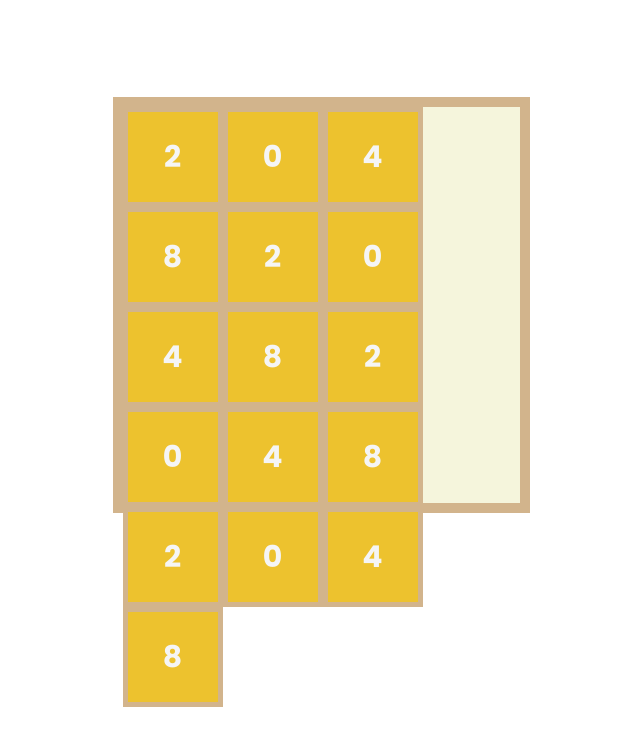
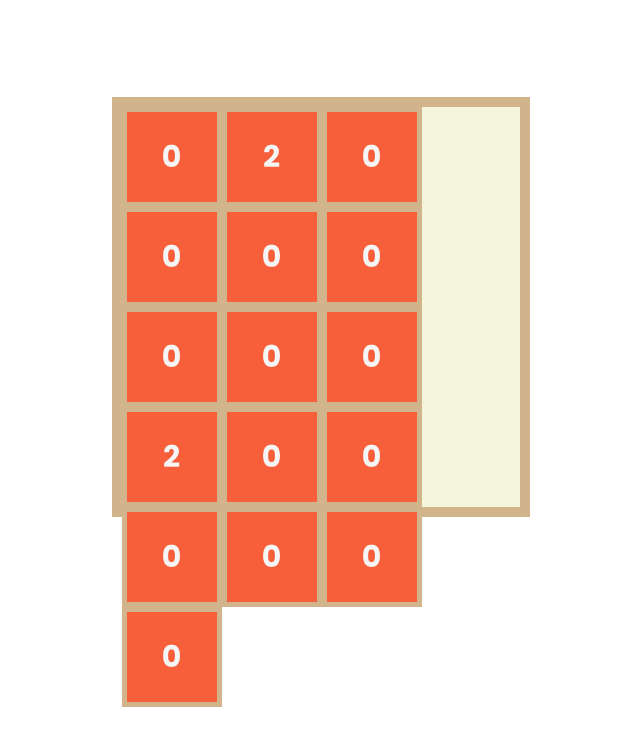
Before and after one commit to AthishThayalan/2048, a website built with Vite: page index.html in a window 1280 px wide. Shown: the part 51-796 px from the top of the page, without its empty margins (319-959 px from the left). Built offline with nearby package versions, Linux system fonts and the light colour scheme.

Commit message:
Manually changed width so boxes fill up entire board

```diff
--- a/src/_board.scss
+++ b/src/_board.scss
@@ -4,17 +4,6 @@
   flex-wrap: wrap;
   background-color: beige;
   border: 10px solid tan;
-  width: 397px;
-  height: 396px;
-  &__box {
-    width: 90px;
-    height: 90px;
-    border: 5px solid tan;
-    font-size: 30px;
-    font-weight: 700;
-    text-align: center;
-    display: flex;
-    justify-content: center;
-    align-items: center;
-  }
+  width: 398.79px;
+  height: 400px;
 }
--- a/src/_box.scss
+++ b/src/_box.scss
@@ -1,4 +1,4 @@
-board__box {
+.board__box {
   width: 90px;
   height: 90px;
   border: 5px solid tan;
@@ -8,57 +8,57 @@ board__box {
   display: flex;
   justify-content: center;
   align-items: center;
-}
 
-.two {
+  &--2 {
     background: #eee4da;
     color: grey;
   }
 
-.four {
+  &--4 {
     background: #ece0ca;
     color: grey;
   }
-.eight {
+  &--8 {
     background: lightsalmon;
     color: whitesmoke;
   }
-.sixteen {
+  &--16 {
     background-color: rgb(212, 119, 83);
     color: whitesmoke;
   }
 
-.thirtyTwo {
+  &--32 {
     background-color: #f57c5f;
     color: whitesmoke;
   }
 
-.sixtyFour {
+  &--64 {
     background-color: #f75f3b;
     color: whitesmoke;
   }
 
-.oneTwentyEight {
+  &--128 {
     background-color: #edd073;
     color: whitesmoke;
   }
 
-.twoFiftySix {
+  &--256 {
     background-color: #edcc62;
     color: whitesmoke;
   }
 
-.fiveTwelve {
+  &--512 {
     background-color: #edc950;
     color: whitesmoke;
   }
 
-.oneThousandTwentyFour {
+  &--1024 {
     background-color: #edc53f;
     color: whitesmoke;
   }
 
-.twoThousandFortyEight {
+  &--2048 {
     background-color: #edc22e;
     color: whitesmoke;
   }
+}
--- a/src/main.ts
+++ b/src/main.ts
@@ -5,19 +5,23 @@ if (!gameBoard) {
   throw new Error("Element not found.");
 }
 
+const updateBox = (): void => {
+  console.log("hi");
+};
+
 const loadGame = (): void => {
   let board: number[][] = [
-    [2, 0, 4, 8],
-    [2, 0, 4, 8],
-    [2, 0, 4, 8],
-    [2, 0, 4, 8],
+    [0, 2, 0, 0],
+    [0, 0, 0, 0],
+    [0, 2, 0, 0],
+    [0, 0, 0, 0],
   ];
   for (let i = 0; i < 4; i++) {
     for (let j = 0; j < 4; j++) {
       let box = document.createElement("div");
       box.classList.add("board__box");
+      box.classList.add("board__box--64");
       box.innerText = board[i][j].toString();
-      box.classList.add("twoThousandFortyEight");
       gameBoard.appendChild(box);
     }
   }
```
Lines whose indentation alone changed are shown as unchanged.
